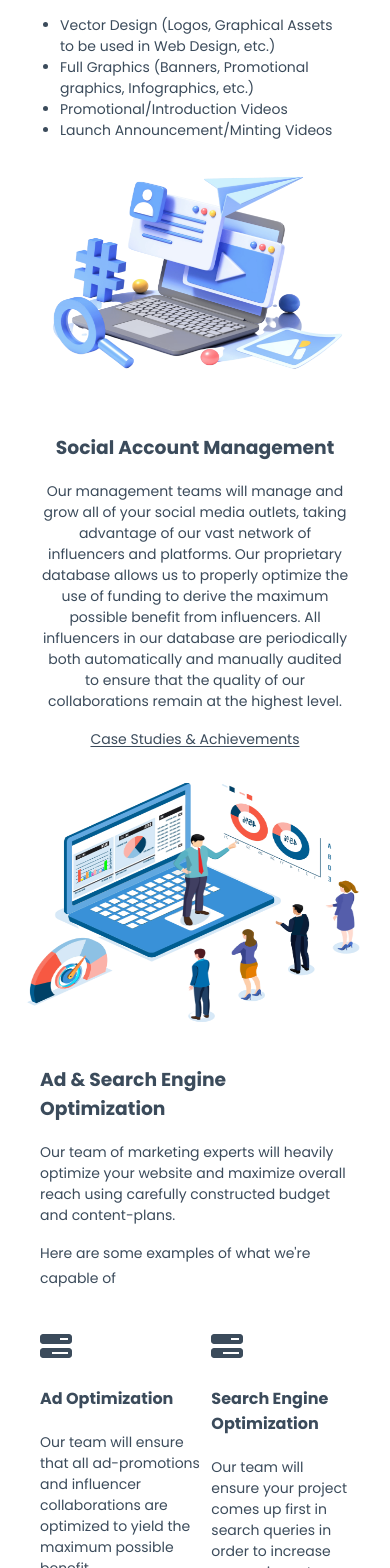
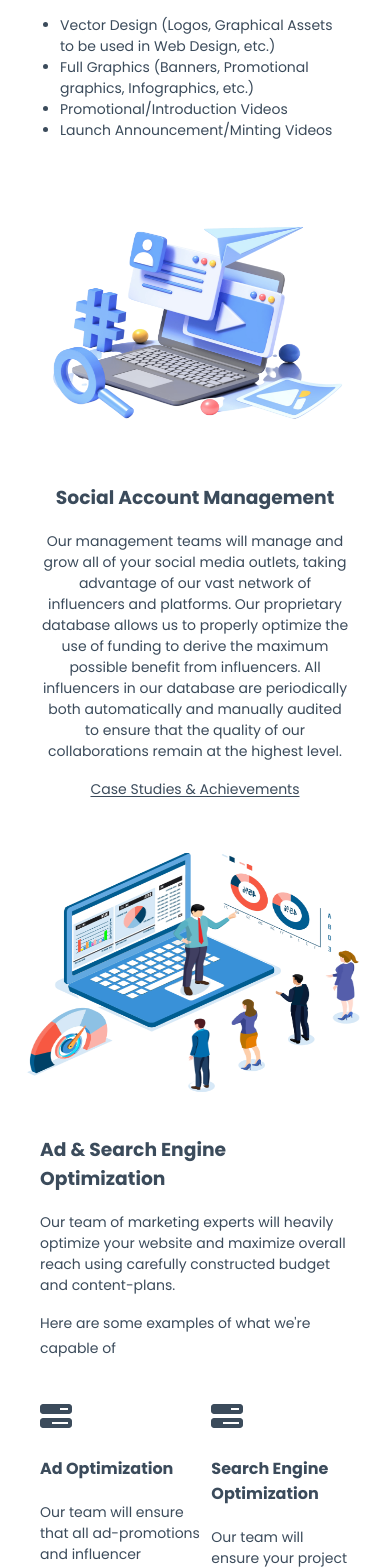
Before and after one commit to chrisokwakol/mintyy, a Next.js app: page /services in a window 390 px wide. Shown: the part 1340-2908 px from the top of the page. Built offline with nearby package versions, Linux system fonts and the light colour scheme.

Commit message:
responsive stuff services page

```diff
--- a/styles/Services.module.css
+++ b/styles/Services.module.css
@@ -124,9 +124,20 @@
 	font-size: 1.125rem;
 }
 
+@media screen and (max-width:1024px) {
+	.servicesSectionTwo {
+		margin-top: 0px;
+	}
+
+	.servicesSectionThree {
+		margin-top: 70px;
+	}
+}
+
 @media screen and (max-width:768px) {
 	.servicesSectionThree {
 		margin-bottom: 0;
+		margin-top: 20px;
 	}
 
 	.servicesPageCTAOne {
```
Also changed, not shown: components/Header.js (+16 -0 lines), styles/Home.module.css (+17 -4 lines).
